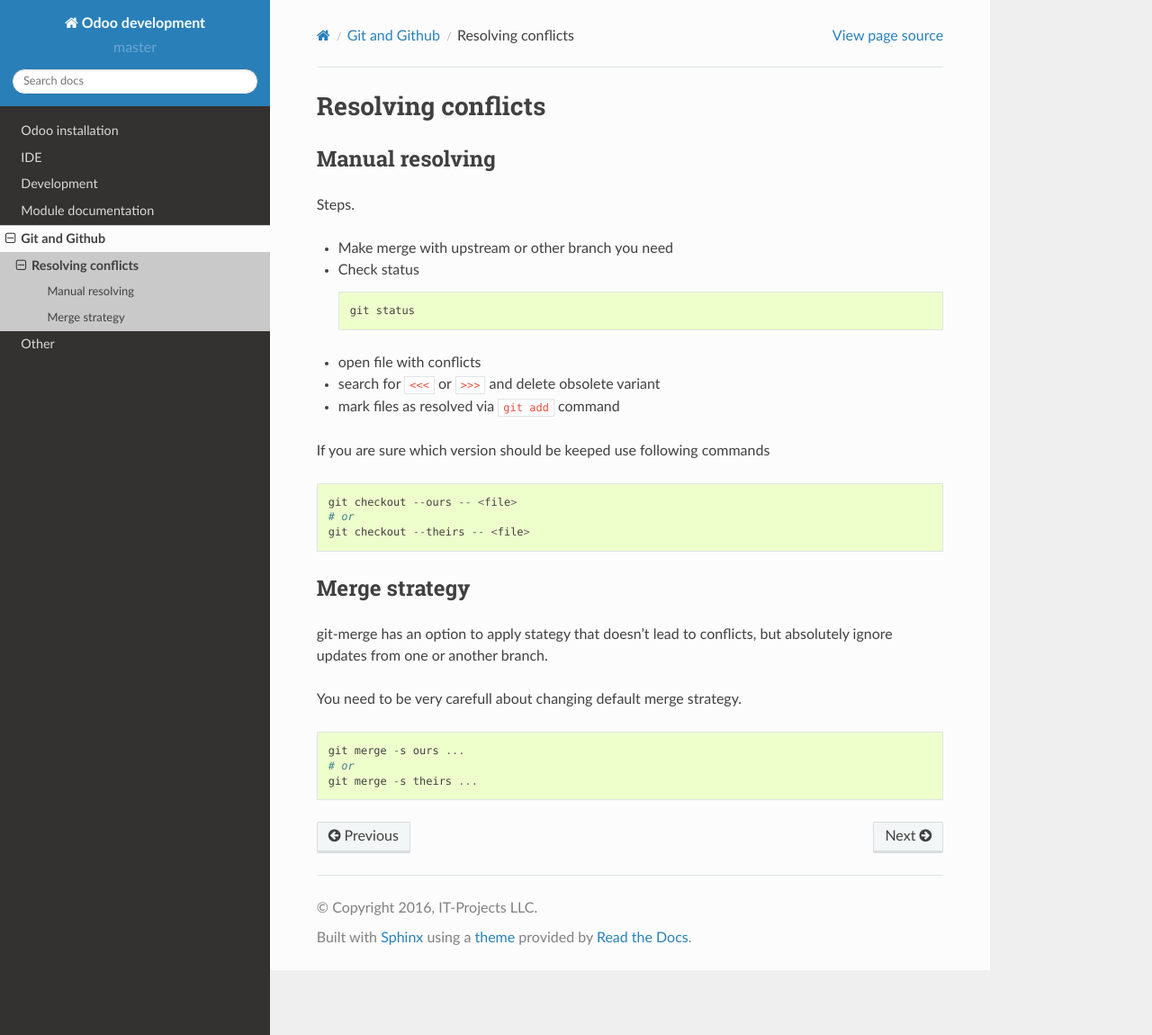
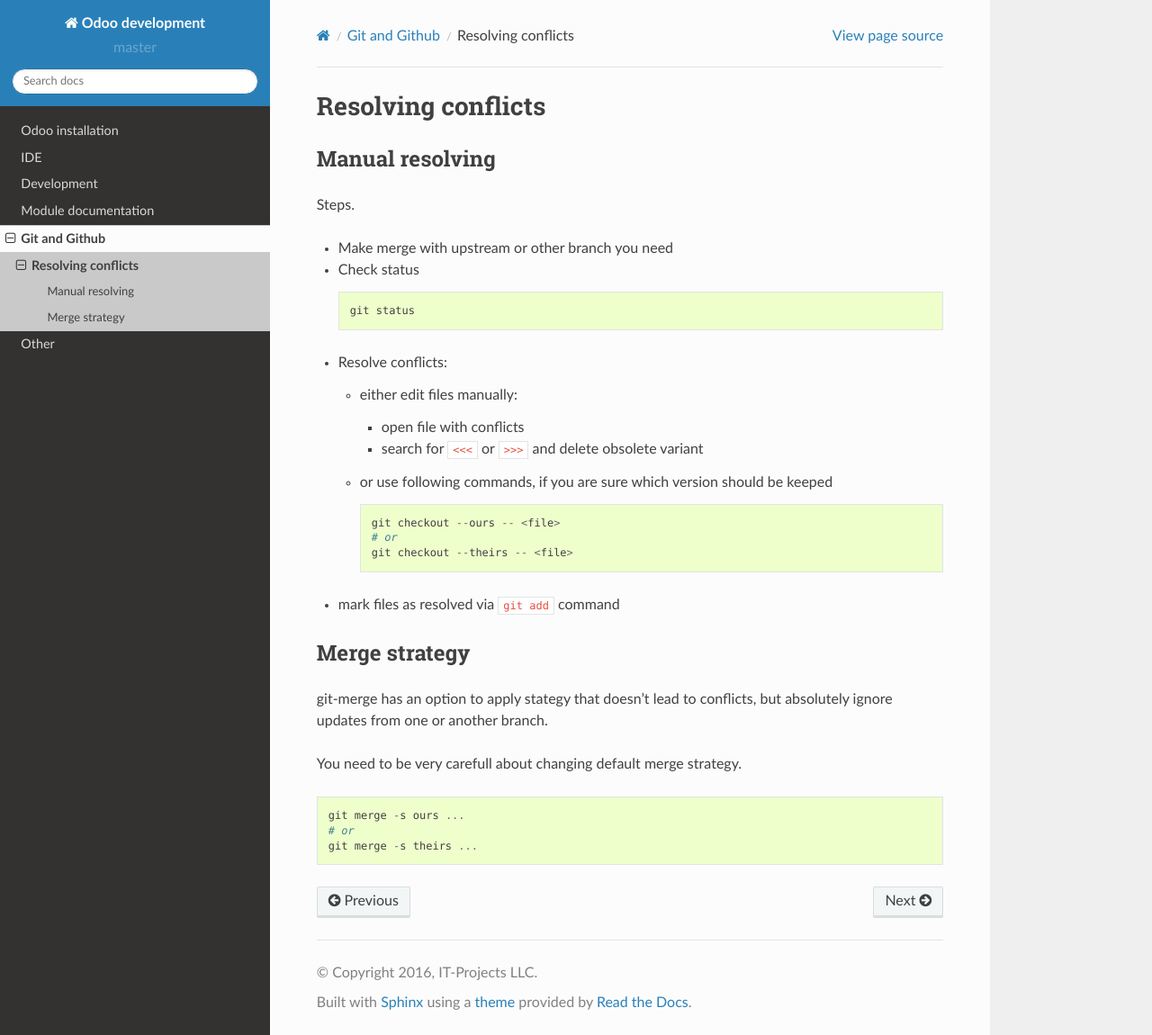
Before and after one commit to itpp-labs/odoo-development, a Sphinx documentation site: the page built from docs/git/conflicts.rst, in a window 1280 px wide and 1150 px high. Shown: the whole window at 90% size. Built offline with Sphinx 7.4.7 and the Read the Docs theme 2.0.0, drawn with Linux system fonts in a browser that asks for light colours.

Commit message:
minor updates

```diff
--- a/docs/git/conflicts.rst
+++ b/docs/git/conflicts.rst
@@ -1,5 +1,5 @@
 Resolving conflicts
-=================
+===================
 
 Manual resolving
 ----------------
@@ -11,23 +11,28 @@ Steps.
 
     git status
 
-* open file with conflicts
-* search for ``<<<`` or ``>>>`` and delete obsolete variant
+* Resolve conflicts:
+
+  * either edit files manually:
+
+    * open file with conflicts
+    * search for ``<<<`` or ``>>>`` and delete obsolete variant
+
+  * or use following commands, if you are sure which version should be keeped ::
+
+        git checkout --ours -- <file>
+        # or
+        git checkout --theirs -- <file>
+
 * mark files as resolved via ``git add`` command
 
-If you are sure which version should be keeped use following commands ::
-
-    git checkout --ours -- <file>
-    # or
-    git checkout --theirs -- <file>
-
 Merge strategy
--------------
+--------------
 
 git-merge has an option to apply stategy that doesn't lead to conflicts, but absolutely ignore updates from one or another branch.
 
-You need to be very carefull about changing default merge strategy.
-::
+You need to be very carefull about changing default merge strategy. ::
+
     git merge -s ours ...
     # or
     git merge -s theirs ...
```
